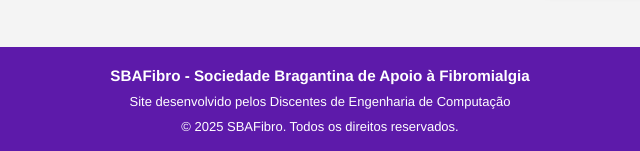
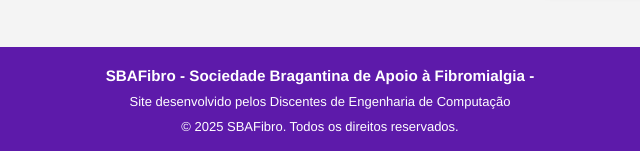
Before and after one commit to evellynGodoi/SBAFibro, a plain HTML site: page tela-inicial/index.html in a window 1280 px wide. Shown: the part 2846-2997 px from the top of the page, 320-960 px from the left. Drawn offline with Linux system fonts and the light colour scheme.

Commit message:
teste commit

```diff
--- a/tela-inicial/index.html
+++ b/tela-inicial/index.html
@@ -266,7 +266,7 @@
         <!-- rodapé -->
         <hr>
         <footer class="footer">
-            <h3>SBAFibro - Sociedade Bragantina de Apoio à Fibromialgia</h3>
+            <h3>SBAFibro - Sociedade Bragantina de Apoio à Fibromialgia - </h3>
             <p class="footer1">Site desenvolvido pelos Discentes de Engenharia de Computação</p>
             <p class="footer1">&copy; <span id="currentYear"></span> SBAFibro. Todos os direitos reservados.</p>
         </footer>
```
